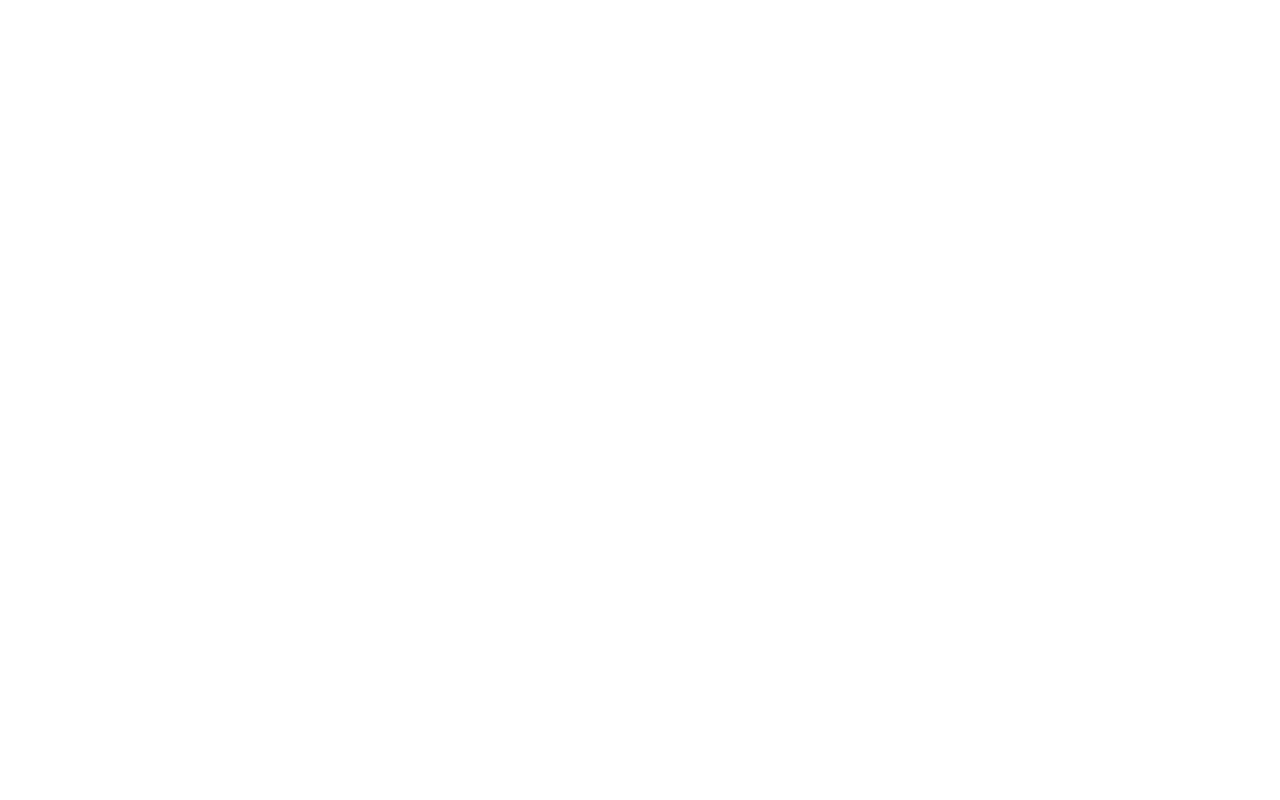
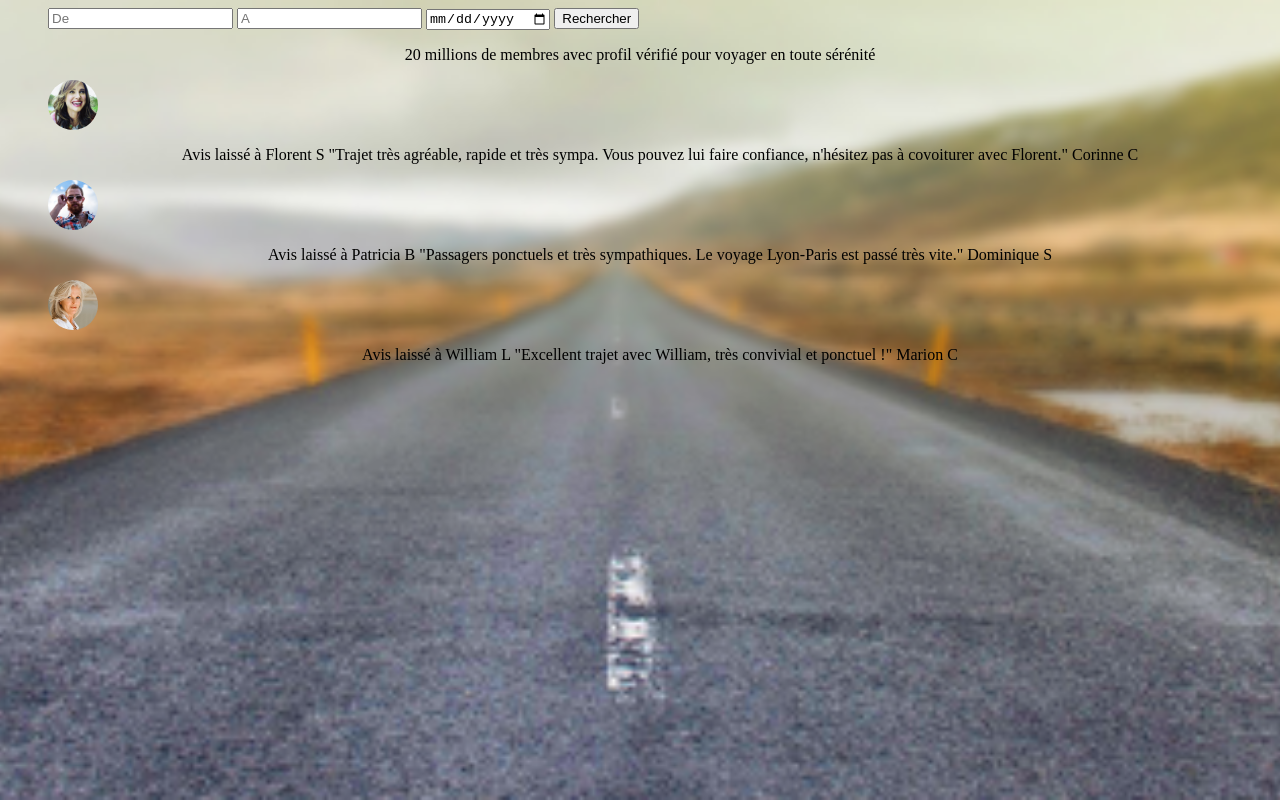
Before and after one commit to jeremyIgn/blabla, a plain HTML site: page index.html in a window 1280 px wide. Drawn offline with Linux system fonts and the light colour scheme.

Commit message:
debut de css, html finit

```diff
--- a/index.css
+++ b/index.css
@@ -0,0 +1,17 @@
+body{
+  background-image: url("./sources/background_preview.png");
+  background-repeat: no-repeat;
+  background-size: cover;
+  background-position: center;
+  background-attachment:  fixed;
+}
+p{
+  text-align: center;
+}
+.navbar{
+  margin: auto;
+}
+.commentaire .image {
+  height: 50px;
+  border-radius: 50px;
+}
--- a/index.html
+++ b/index.html
@@ -1,9 +1,45 @@
 <html>
 <head>
+  <meta charset="UTF-8">
   <title>Blablacar</title>
+  <link rel="stylesheet" type="text/css" href="index.css">
 </head>
 
 <body>
+  <div>
+    <ul class="navbar">
+      <input placeholder="De"/>
+      <input placeholder="A"/>
+      <input id="date" type="date"></input>
+      <button>Rechercher</button>
+    </ul>
+  </div>
+  <div>
+    <p>20 millions de membres avec profil vérifié pour voyager en toute sérénité</p>
+  </div>
+  <div>
+    <ul class="commentaire">
+      <div>
+        <img class="image" src="./sources/femme_preview.png">
+        <p>Avis laissé à Florent S
+"Trajet très agréable, rapide et très sympa. Vous pouvez lui faire confiance, n'hésitez pas à covoiturer avec Florent."
+Corinne C</p>
+      </div>
+      <div>
+        <img class="image" src="./sources/homme.png">
+        <p>Avis laissé à Patricia B
+"Passagers ponctuels et très sympathiques. Le voyage Lyon-Paris est passé très vite."
+Dominique S</p>
+      </div>
+      <div>
+        <img class="image" src="./sources/femme_preview2.png">
+        <p>
+Avis laissé à William L
+"Excellent trajet avec William, très convivial et ponctuel !"
+Marion C</p>
+      </div>
 
+    </ul>
+  </div>
 </body>
 </html>
```
Also changed, not shown: sources/femme_agée.png (deleted), sources/femme_preview2.png (added).
